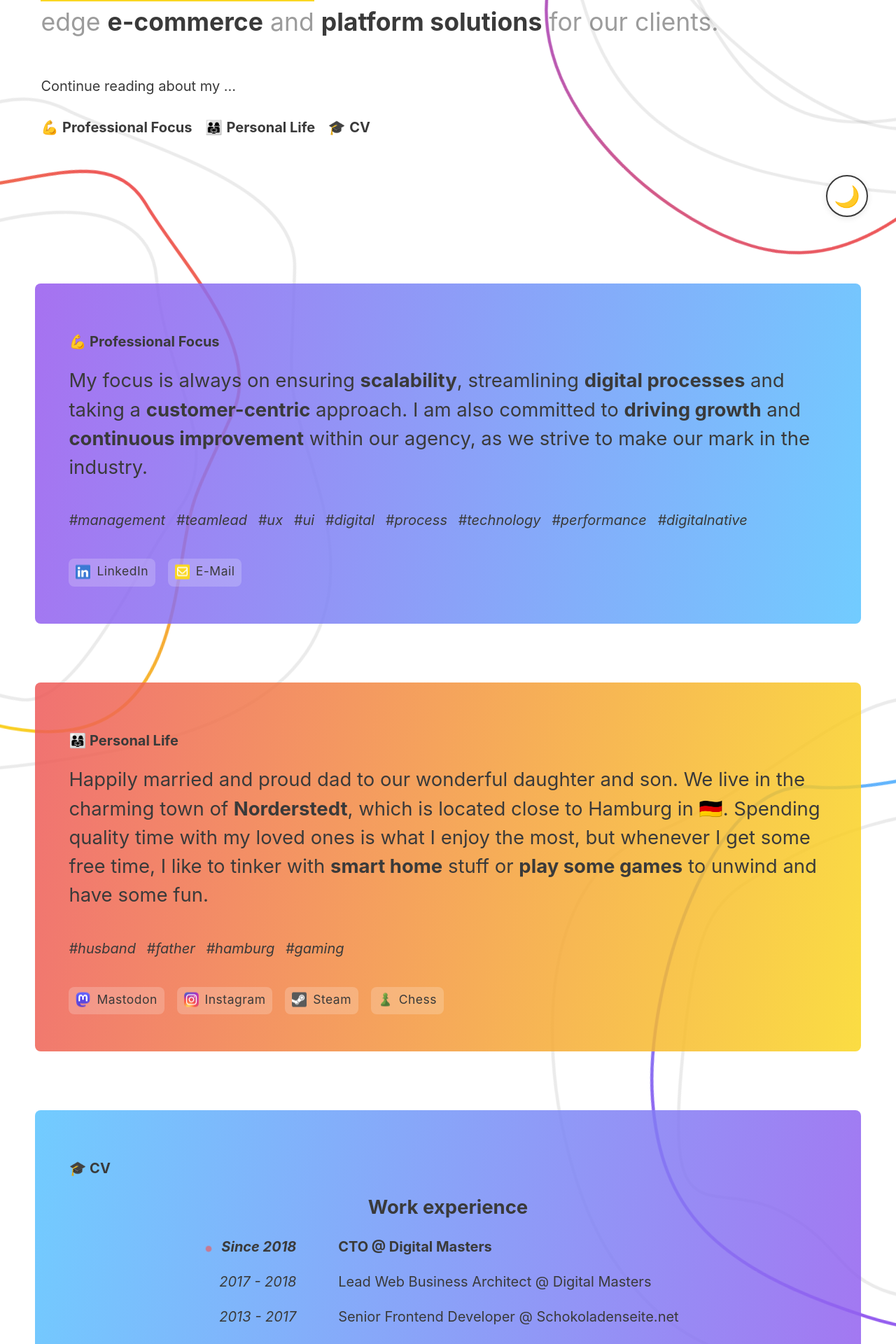
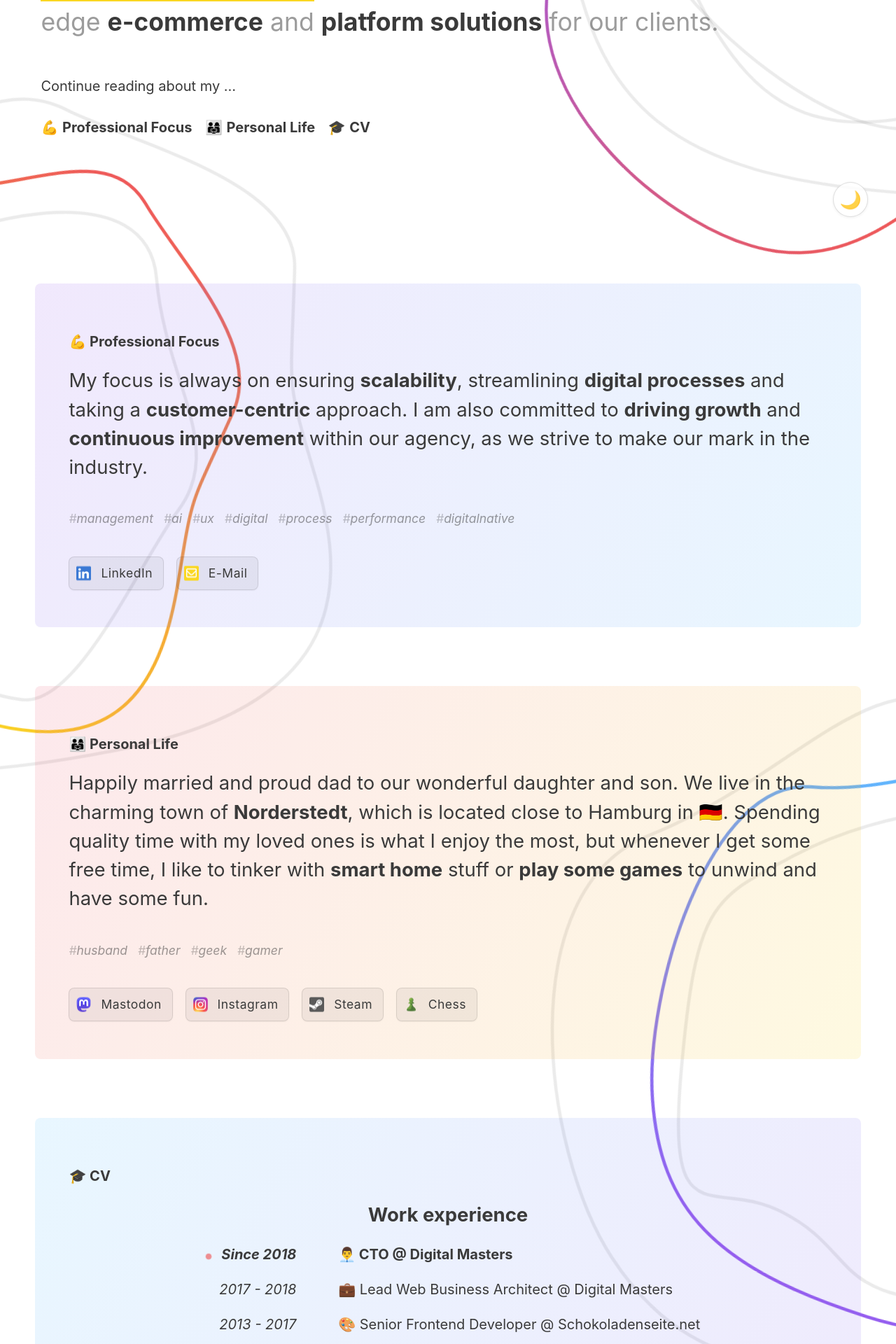
Before and after one commit to l4ci/l4ci.github.io, a Jekyll site: the page built from index.html, in a window 1280 px wide. Shown: the part 550-2470 px from the top of the page at 70% size. Built offline with Jekyll 4.4.1, drawn with Linux system fonts in a browser that asks for light colours; Markdown is read by kramdown in place of the engine named in the settings; the list of posts is cut into pages by our own code; some of the changed text lies outside the part shown.

Commit message:
refine: improve UI styling and visual hierarchy
- Update section backgrounds with soft pastel gradients and adaptive opacity
- Make hashtags more subtle with reduced opacity and smaller font
- Redesign social-links buttons with modern styling and dark mode support
- Make theme toggle button more subtle and less prominent
- Add emojis to CV timeline for better visual structure
- Update hashtags content and add .claude, todo.md to gitignore

Co-Authored-By: Claude Sonnet 4.5 <noreply@anthropic.com>

```diff
--- a/assets/css/main.css
+++ b/assets/css/main.css
@@ -374,15 +374,62 @@ body[data-theme="dark"] .lines-mask.bottom path:not(.p2) {
 body[data-theme="dark"] .section__bg {
   opacity: 0.9;
 }
+/* Custom combination: Soft pastels with adaptive opacity */
+
+/* Professional Focus - Option 3+4: Soft pastel with adaptive opacity */
 .section__bg--lightgrey {
-  background: linear-gradient(100deg, var(--purple), var(--blue));
+  background: linear-gradient(120deg,
+    rgba(151, 89, 238, 0.16),
+    rgba(89, 195, 255, 0.16));
 }
+
+/* Personal Life - Option 3+4: Soft pastel with adaptive opacity */
 .section__bg--blue {
   z-index: -2;
-  background: linear-gradient(100deg, var(--red), var(--yellow));
+  background: linear-gradient(120deg,
+    rgba(238, 89, 119, 0.16),
+    rgba(250, 215, 34, 0.16));
 }
+
+/* CV - Same linear gradient as others */
 .section__bg--yellow {
-  background: linear-gradient(100deg, var(--blue), var(--purple));
+  background: linear-gradient(120deg,
+    rgba(89, 195, 255, 0.16),
+    rgba(151, 89, 238, 0.16));
+}
+
+/* Dark mode - more saturated colors */
+@media (prefers-color-scheme: dark) {
+  body:not([data-theme="light"]) .section__bg--lightgrey {
+    background: linear-gradient(120deg,
+      rgba(151, 89, 238, 0.26),
+      rgba(89, 195, 255, 0.26));
+  }
+  body:not([data-theme="light"]) .section__bg--blue {
+    background: linear-gradient(120deg,
+      rgba(238, 89, 119, 0.26),
+      rgba(250, 215, 34, 0.26));
+  }
+  body:not([data-theme="light"]) .section__bg--yellow {
+    background: linear-gradient(120deg,
+      rgba(89, 195, 255, 0.26),
+      rgba(151, 89, 238, 0.26));
+  }
+}
+body[data-theme="dark"] .section__bg--lightgrey {
+  background: linear-gradient(120deg,
+    rgba(151, 89, 238, 0.26),
+    rgba(89, 195, 255, 0.26));
+}
+body[data-theme="dark"] .section__bg--blue {
+  background: linear-gradient(120deg,
+    rgba(238, 89, 119, 0.26),
+    rgba(250, 215, 34, 0.26));
+}
+body[data-theme="dark"] .section__bg--yellow {
+  background: linear-gradient(120deg,
+    rgba(89, 195, 255, 0.26),
+    rgba(151, 89, 238, 0.26));
 }
 
 .section__text {
@@ -499,6 +546,8 @@ body[data-theme="dark"] .header .header-text strong {
 .hashtags {
   margin-block: 2rem;
   text-align: center;
+  opacity: 0.5;
+  font-size: 0.875rem;
 }
 @media (min-width: 1000px) {
   .hashtags {
@@ -509,9 +558,14 @@ body[data-theme="dark"] .header .header-text strong {
   display: inline-block;
   font-style: italic;
   margin-inline-end: 0.5rem;
+  transition: opacity var(--transition-fast);
+}
+.hashtags li:hover {
+  opacity: 1;
 }
 .hashtags li::before {
   content: "#";
+  opacity: 0.6;
 }
 
 dl {
@@ -561,11 +615,20 @@ dl dd {
   position: relative;
   display: block;
   vertical-align: middle;
-  background: hsla(0, 0%, 100%, 0.2);
+  background: rgba(0, 0, 0, 0.05);
+  border: 1px solid rgba(0, 0, 0, 0.1);
   border-radius: 8px;
-  padding-block: 0.25rem;
-  padding-inline: 2rem 0.5rem;
+  padding-block: 0.5rem;
+  padding-inline: 2.25rem 0.75rem;
   letter-spacing: 0.5px;
+  transition: all var(--transition-normal);
+  box-shadow: 0 1px 2px rgba(0, 0, 0, 0.05);
+}
+.social-links li a:hover {
+  background: rgba(0, 0, 0, 0.08);
+  border-color: rgba(0, 0, 0, 0.2);
+  transform: translateY(-1px);
+  box-shadow: 0 2px 4px rgba(0, 0, 0, 0.1);
 }
 .social-links li img {
   position: absolute;
@@ -574,6 +637,26 @@ dl dd {
   transform: translateY(-50%);
   width: 21px;
   height: 21px;
+}
+
+/* Dark mode adjustments for social links */
+@media (prefers-color-scheme: dark) {
+  body:not([data-theme="light"]) .social-links li a {
+    background: rgba(255, 255, 255, 0.08);
+    border-color: rgba(255, 255, 255, 0.15);
+  }
+  body:not([data-theme="light"]) .social-links li a:hover {
+    background: rgba(255, 255, 255, 0.12);
+    border-color: rgba(255, 255, 255, 0.25);
+  }
+}
+body[data-theme="dark"] .social-links li a {
+  background: rgba(255, 255, 255, 0.08);
+  border-color: rgba(255, 255, 255, 0.15);
+}
+body[data-theme="dark"] .social-links li a:hover {
+  background: rgba(255, 255, 255, 0.12);
+  border-color: rgba(255, 255, 255, 0.25);
 }
 
 /* ==========================================================================
@@ -619,22 +702,24 @@ dl dd {
   inset-block-end: 2rem;
   inset-inline-end: 2rem;
   z-index: 1000;
-  width: 3rem;
-  height: 3rem;
+  width: 2.5rem;
+  height: 2.5rem;
   border-radius: 50%;
-  border: var(--border-width) solid var(--black);
+  border: 1px solid rgba(0, 0, 0, 0.15);
   background: var(--white);
   cursor: pointer;
   transition: all var(--transition-normal);
   display: flex;
   align-items: center;
   justify-content: center;
-  box-shadow: 0 2px 8px rgba(0, 0, 0, 0.1);
+  box-shadow: 0 1px 4px rgba(0, 0, 0, 0.08);
+  opacity: 0.85;
 }
 
 .theme-toggle:hover {
-  transform: scale(1.1);
-  box-shadow: 0 4px 12px rgba(0, 0, 0, 0.2);
+  transform: scale(1.05);
+  box-shadow: 0 2px 6px rgba(0, 0, 0, 0.12);
+  opacity: 1;
 }
 
 .theme-toggle:active {
@@ -642,7 +727,7 @@ dl dd {
 }
 
 .theme-toggle__icon {
-  font-size: 1.5rem;
+  font-size: 1.25rem;
   transition: opacity var(--transition-fast), transform var(--transition-normal);
   position: absolute;
 }
@@ -660,7 +745,7 @@ dl dd {
 /* Dark mode styles for toggle */
 @media (prefers-color-scheme: dark) {
   .theme-toggle {
-    border-color: var(--lightgrey);
+    border-color: rgba(255, 255, 255, 0.2);
     background: var(--black);
   }
 
@@ -677,7 +762,7 @@ dl dd {
 
 /* Override styles when user manually sets theme */
 body[data-theme="light"] .theme-toggle {
-  border-color: var(--black);
+  border-color: rgba(0, 0, 0, 0.15);
   background: var(--white);
 }
 
@@ -692,7 +777,7 @@ body[data-theme="light"] .theme-toggle__icon--moon {
 }
 
 body[data-theme="dark"] .theme-toggle {
-  border-color: var(--lightgrey);
+  border-color: rgba(255, 255, 255, 0.2);
   background: var(--black);
 }
 
--- a/index.html
+++ b/index.html
@@ -106,12 +106,10 @@ desc: Volker Otto – CTO, softwarearchitect & tech enthusiast. Focusing on digi
 
     <ul class="hashtags">
       <li>management</li>
-      <li>teamlead</li>
+      <li>ai</li>
       <li>ux</li>
-      <li>ui</li>
       <li>digital</li>
       <li>process</li>
-      <li>technology</li>
       <li>performance</li>
       <li>digitalnative</li>
     </ul>
@@ -143,8 +141,8 @@ desc: Volker Otto – CTO, softwarearchitect & tech enthusiast. Focusing on digi
     <ul class="hashtags">
       <li>husband</li>
       <li>father</li>
-      <li>hamburg</li>
-      <li>gaming</li>
+      <li>geek</li>
+      <li>gamer</li>
     </ul>
 
     <nav class="social-links" aria-label="Personal social media links">
@@ -169,41 +167,41 @@ desc: Volker Otto – CTO, softwarearchitect & tech enthusiast. Focusing on digi
 
       <dl>
         <dt><strong><span class="pulse-dot"></span> Since 2018</strong></dt>
-        <dd><strong class="current">CTO @ <a href="https://digital-masters.de">Digital Masters</a></strong></dd>
+        <dd><strong class="current">👨‍💼 CTO @ <a href="https://digital-masters.de">Digital Masters</a></strong></dd>
 
         <dt>2017 - 2018</dt>
-        <dd>Lead Web Business Architect @ <a href="https://digital-masters.de">Digital Masters</a></dd>
+        <dd>💼 Lead Web Business Architect @ <a href="https://digital-masters.de">Digital Masters</a></dd>
 
         <dt>2013 - 2017</dt>
-        <dd>Senior Frontend Developer @ <a href="https://schokoladenseite.net/">Schokoladenseite.net</a></dd>
+        <dd>🎨 Senior Frontend Developer @ <a href="https://schokoladenseite.net/">Schokoladenseite.net</a></dd>
 
         <dt>2012 - 2018</dt>
-        <dd>Web Architect @ Freelance</dd>
+        <dd>👷‍♂️ Web Architect @ Freelance</dd>
 
         <dt>2010 - 2013</dt>
-        <dd>Web Developer @ <a href="https://schokoladenseite.net/">Schokoladenseite.net</a></dd>
+        <dd>👨‍💻 Web Developer @ <a href="https://schokoladenseite.net/">Schokoladenseite.net</a></dd>
       </dl>
 
       <h3 class="section__subline">Education</h3>
 
       <dl>
         <dt>2010 - 2015</dt>
-        <dd>Web & Mediainformatics (B.Sc) @ FH Dortmund</dd>
+        <dd>👨‍🎓 Web & Mediainformatics (B.Sc) @ FH Dortmund</dd>
 
         <dt>2009 - 2010</dt>
-        <dd>Business informatics @ HTWG Konstanz</dd>
+        <dd>🏫 Business informatics @ HTWG Konstanz</dd>
 
         <dt>1996 - 2009</dt>
-        <dd>High school A-Level @ Wieland Gymnasium, Biberach</dd>
+        <dd>🚌 High school A-Level @ Wieland Gymnasium, Biberach</dd>
 
         <dt>1992 - 1996</dt>
-        <dd>Elementary School @ Gaisental Grundschule, Biberach</dd>
+        <dd>✏️ Elementary School @ Gaisental Grundschule, Biberach</dd>
 
         <dt>1990 - 1992</dt>
-        <dd>Kindergarden @ Fünf Linden, Biberach</dd>
+        <dd>👶 Kindergarden @ Fünf Linden, Biberach</dd>
 
         <dt>1989</dt>
-        <dd>I was born.</dd>
+        <dd>🍼 I was born.</dd>
       </dl>
     </div>
     <div class="section__bg section__bg--yellow"></div>
```
Also changed, not shown: 1 other file.
